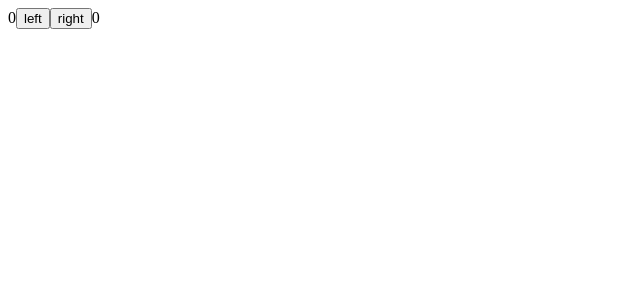
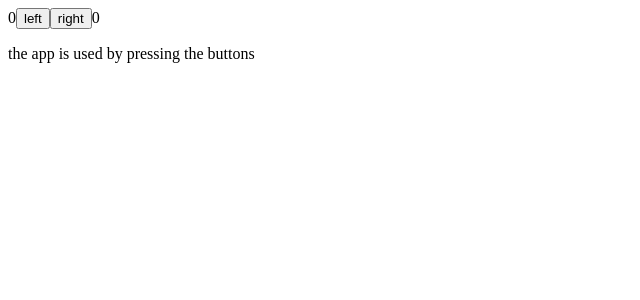
Before and after one commit to SergeiVasilyev/Full_Stack_Open, a React (Vite) app in the folder part1/course/: page / in a window 1280 px wide. Shown: the top 300 px of the page, without its empty margins (0-640 px from the left). Built offline with nearby package versions, Linux system fonts and the light colour scheme.

Commit message:
History component

```diff
--- a/part1/course/src/App.jsx
+++ b/part1/course/src/App.jsx
@@ -1,21 +1,39 @@
 import { useState } from 'react'
+
+const History = (props) => {
+  if (props.allClicks.length === 0) {
+    return (
+      <div>
+        the app is used by pressing the buttons
+      </div>
+    )
+  }
+  return (
+    <div>
+      button press history: {props.allClicks.join(' ')}
+    </div>
+  )
+}
 
 const App = () => {
   const [left, setLeft] = useState(0)
   const [right, setRight] = useState(0)
-
   const [allClicks, setAll] = useState([])
 
+  const [total, setTotal] = useState(0)
 
   const handleLeftClick = () => {
     setAll(allClicks.concat('L'))
-    setLeft(left + 1)
+    const updatedLeft = left + 1
+    setLeft(updatedLeft)
+    setTotal(updatedLeft + right)
   }
-
 
   const handleRightClick = () => {
     setAll(allClicks.concat('R'))
     setRight(right + 1)
+
+    setTotal(left + right)
   }
 
   return (
@@ -24,8 +42,9 @@ const App = () => {
       <button onClick={handleLeftClick}>left</button>
       <button onClick={handleRightClick}>right</button>
       {right}
+      <p>{allClicks.join(' ')}</p>
 
-      <p>{allClicks.join(' ')}</p>
+      <History allClicks={allClicks} />
     </div>
   )
 }
```
